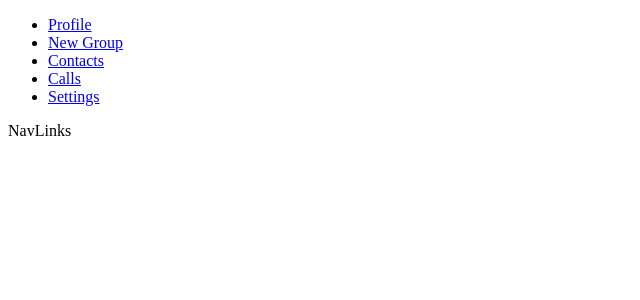
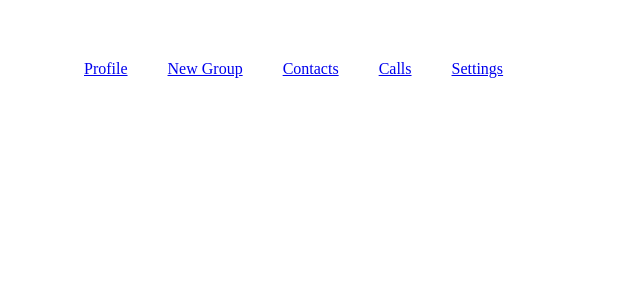
Before and after one commit to alemba-21/Tubonge_Telegram_App, a React (Create React App) app: page /Tops in a window 1280 px wide. Shown: the top 300 px of the page, without its empty margins (0-640 px from the left). Built offline with nearby package versions, Linux system fonts and the light colour scheme; the HTML template or start-up script is replaced by a standard one.

Commit message:
working on Navbar

```diff
--- a/package.json
+++ b/package.json
@@ -8,6 +8,7 @@
     "@testing-library/user-event": "^13.5.0",
     "react": "^18.2.0",
     "react-dom": "^18.2.0",
+    "react-icons": "^4.4.0",
     "react-router-dom": "^6.3.0",
     "react-scripts": "5.0.1",
     "web-vitals": "^2.1.4"
--- a/src/Components/NavBar.js
+++ b/src/Components/NavBar.js
@@ -1,17 +1,28 @@
-import { click } from '@testing-library/user-event/dist/click'
 import React from 'react'
 import { Link } from 'react-router-dom'
 
+import { useState } from 'react';
+
+import {FaBars, FaTimes} from "react-icons/fa";
+
 const Navbar = () => {
+  const [click, setClick] = useState(false);
+  const handleClick = () => setClick(!click);
+
+  const [color, setColor] = useState(false);
+  const changeColor = () => {
+    if(window.scrollY >=100){
+      setColor(true);
+    }else{
+      setColor(false);
+    }
+  };
+
+  window.addEventListener("scroll", changeColor);
+
   return(
-    <div className='humberger'>
-      {/* profile icon
-          New Group
-          Contacts
-          Calls
-          Settings
-       */}
-       <ul className={click ? "NavLinks active" : "NavLinks"}>
+    <div className={color ? "header header-bg" : "header"}>
+      <ul className={click ? "NavLinks active" : "NavLinks"}>
         <li>
           <Link to="Avatar">Profile</Link>
         </li>
@@ -27,7 +38,10 @@ const Navbar = () => {
         <li>
           <Link to="Settings">Settings</Link>
         </li>
-       </ul>
+      </ul>
+      <div className='hamburger' onClick={handleClick}>
+        {click ? (<FaTimes size={20} style={{color:'white'}}/> ) : (<FaBars size={20} style={{color:'white'}}/>)}
+      </div>
     </div>
   )
 }
--- a/src/Components/NavLinks.js
+++ b/src/Components/NavLinks.js
@@ -2,7 +2,9 @@ import React from 'react'
 
 function NavLinks(){
   return (
-    <div>NavLinks</div>
+    <div>
+
+    </div>
   )
 }
 
--- a/src/index.css
+++ b/src/index.css
@@ -0,0 +1,25 @@
+body{
+    /* background-color: blue; */
+
+}
+
+.header{
+    display: flex;
+    justify-content: space-between;
+    align-items: center;
+    padding: 1rem;
+    position: fixed;
+    /* width: 100%; */
+    /* height: 90px; */
+    /* z-index: 10; */
+}
+
+.header ul li{
+    display: inline-block;
+    padding: 20px;
+}
+
+
+.header ul li Link{
+    color: black;
+}
```
Also changed, not shown: 1 other file (tests, documents, lock files or other folders).
